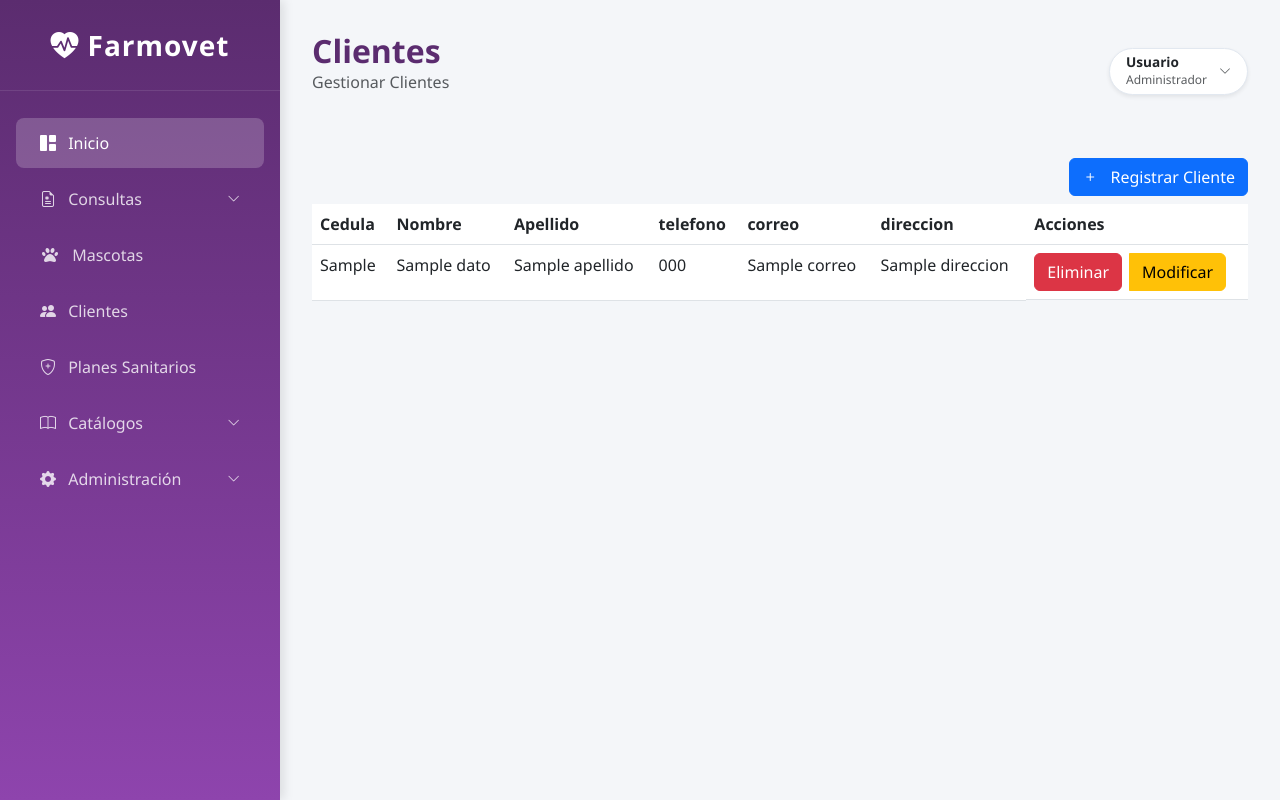
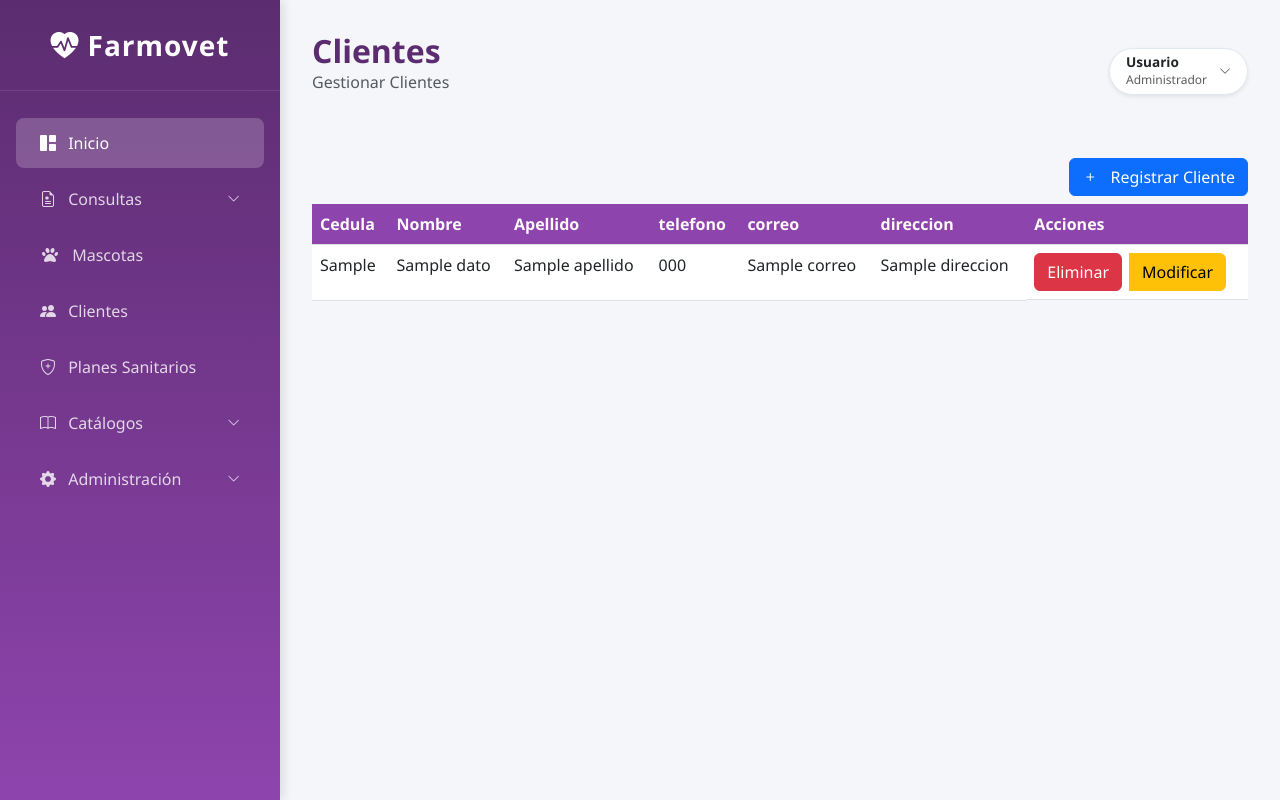
Before and after one commit to GabrielCoronel18/Sistema_Farmovet, a PHP site: template app/view/ClienteView.php in a window 1280 px wide. Run offline with PHP 8.4, Linux system fonts and the light colour scheme; the template is opened without the code that fills it: most values are stand-ins (such as "Sample title", 1, 10 or a date in 2020); some libraries are stand-ins or nearby versions.

Commit message:
colocar colores a la cabezera de la tabla

```diff
--- a/app/view/ClienteView.php
+++ b/app/view/ClienteView.php
@@ -47,15 +47,15 @@
 
             <article>
                 <table class="table">
-                    <thead>
+                    <thead >
                         <tr>
-                            <th>Cedula</th>
-                            <th>Nombre</th>
-                            <th>Apellido</th>
-                            <th>telefono</th>
-                            <th>correo</th>
-                            <th>direccion</th>
-                            <th>Acciones</th>
+                            <th class="table-purple">Cedula</th>
+                            <th class="table-purple">Nombre</th>
+                            <th class="table-purple">Apellido</th>
+                            <th class="table-purple">telefono</th>
+                            <th class="table-purple">correo</th>
+                            <th class="table-purple">direccion</th>
+                            <th class="table-purple">Acciones</th>
                         </tr>
                         <tbody>
                             <?php foreach ($datos as $cliente) {
```
